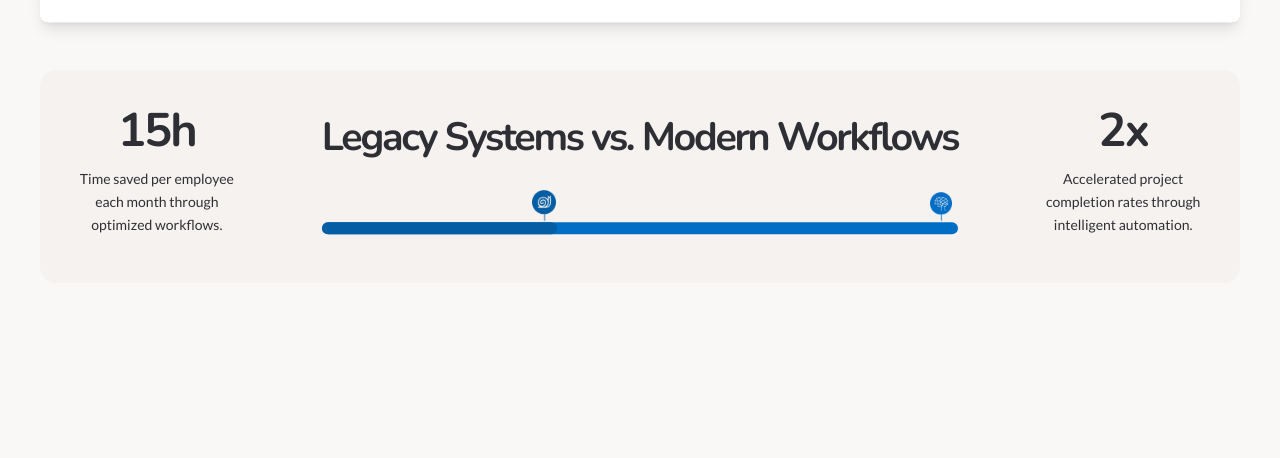
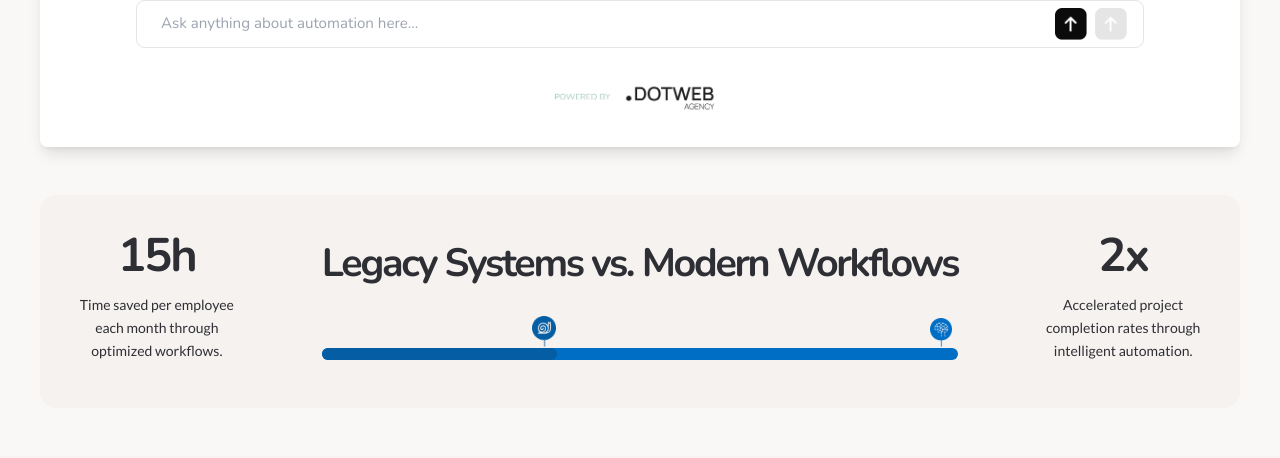
Before and after one commit to anonfaded/dotwebv3, a Next.js app: page /de in a window 1280 px wide. Shown: the part 1448-1906 px from the top of the page. Built offline with nearby package versions, Linux system fonts and the light colour scheme.

Commit message:
fix gap in second section

```diff
--- a/src/components/sections/ChatSection.tsx
+++ b/src/components/sections/ChatSection.tsx
@@ -1,6 +1,6 @@
 "use client";
 
-import React, { useEffect, useLayoutEffect, useState, useRef } from 'react';
+import React, { useState, useEffect, useLayoutEffect } from 'react';
 import ChatBox from '../ui/ChatBox';
 import ComparisonStats from '../ui/ComparisonStats';
 import AIWidgetSection from './AIWidgetSection';
@@ -9,13 +9,8 @@ import ScalableSection from './ScalableSection';
 import CalculatorSection from './CalculatorSection';
 
 export default function ChatSection() {
-  const [transforms, setTransforms] = useState({
-    chatbox: 0,
-    stats: 0
-  });
+    const [chatboxMarginTop, setChatboxMarginTop] = useState(0);
     const [isMounted, setIsMounted] = useState(false);
-  const chatboxRef = useRef(null);
-  const statsRef = useRef(null);
 
     useEffect(() => {
         // Wait for next tick to ensure scroll position is restored
@@ -28,32 +23,13 @@ export default function ChatSection() {
         if (!isMounted) return;
 
         const updatePositions = () => {
-      const heroSection = document.querySelector('.hero-section');
-      const startButton = document.querySelector('.start-button');
-      const chatboxElement = document.querySelector('.chatbox-wrapper');
-
-      if (heroSection && startButton && chatboxElement) {
             const vh = window.innerHeight / 100;
 
-        // Position chatbox below start button
-        const startButtonRect = startButton.getBoundingClientRect();
-        const startButtonBottom = startButtonRect.bottom + window.scrollY;
-        const paddingBelowButton = 3 * vh;
-        const targetTopChatbox = startButtonBottom + paddingBelowButton;
-
-        // Calculate chatbox transform relative to hero height
-        const heroTop = heroSection.getBoundingClientRect().top + window.scrollY;
-        const heroHeight = heroSection.getBoundingClientRect().height;
-        const chatboxTransform = -(heroHeight - (targetTopChatbox - heroTop));
-
-        // Calculate stats transform based on chatbox position
-        const statsTransform = chatboxTransform;
-
-        setTransforms({
-          chatbox: chatboxTransform,
-          stats: statsTransform
-        });
-      }
+            // Calculate dynamic margin top for chatbox
+            const baseMargin = -18 * vh;
+            const screenHeightFactor = window.innerHeight / 1080; // Base height for scaling
+            const dynamicMargin = baseMargin - (10 * vh * (screenHeightFactor - 1));
+            setChatboxMarginTop(dynamicMargin);
         };
 
       // Initial update with a small delay to ensure scroll position is restored
@@ -67,32 +43,27 @@ export default function ChatSection() {
         window.addEventListener('resize', handleResize);
         return () => {
             window.removeEventListener('resize', handleResize);
-      clearTimeout(timeoutId);
+             clearTimeout(timeoutId)
         };
     }, [isMounted]);
 
     return (
         <>
-      <div className="bg-[#FAF8F7] relative">
+            <div className="bg-[#FAF8F7] relative -mb-10">
                 <div className="container mx-auto px-4">
                     <div className="max-w-[90%] lg:max-w-[85%] xl:max-w-[1200px] mx-auto">
                         <section className="relative">
-              <div className="w-full flex flex-col items-center">
+                            <div className="w-full flex flex-col items-center py-10">
                                 {/* ChatBox wrapper */}
                                 <div
-                  style={{ transform: `translateY(${transforms.chatbox}px)` }}
                                     className="relative z-10 chatbox-wrapper w-full"
-                  ref={chatboxRef}
+                                     style={{marginTop: `${chatboxMarginTop}px`}}
                                 >
                                     <ChatBox />
                                 </div>
 
                                 {/* ComparisonStats - positioned relative to chatbox */}
-                <div
-                  ref={statsRef}
-                  className="relative z-0 w-full mt-[6vh]"
-                  style={{ transform: `translateY(${transforms.stats}px)` }}
-                >
+                                <div className="relative z-0 w-full mt-[6vh] mb-[6vh]">
                                     <ComparisonStats />
                                 </div>
                             </div>
```
Lines whose indentation alone changed are shown as unchanged.
